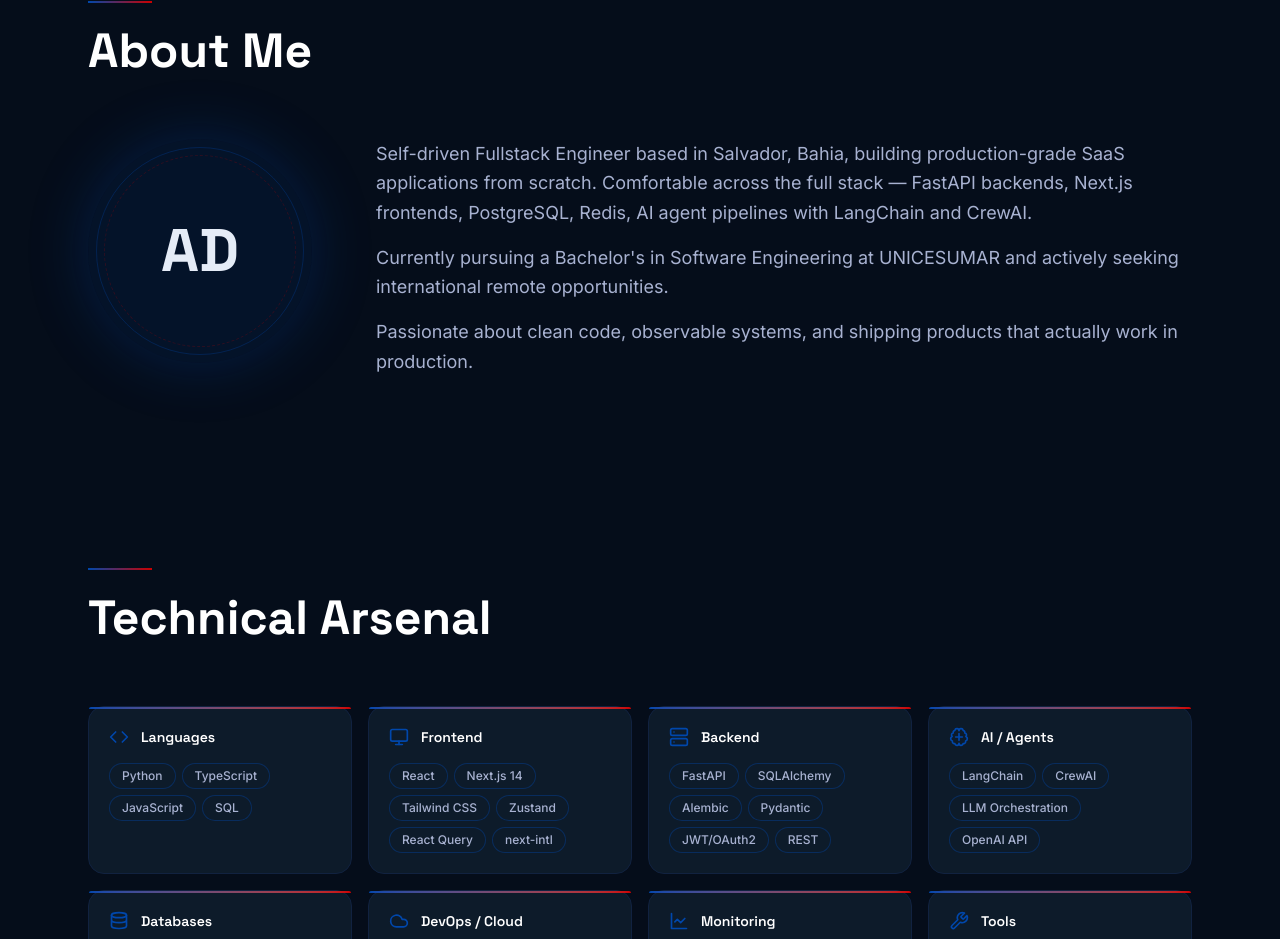
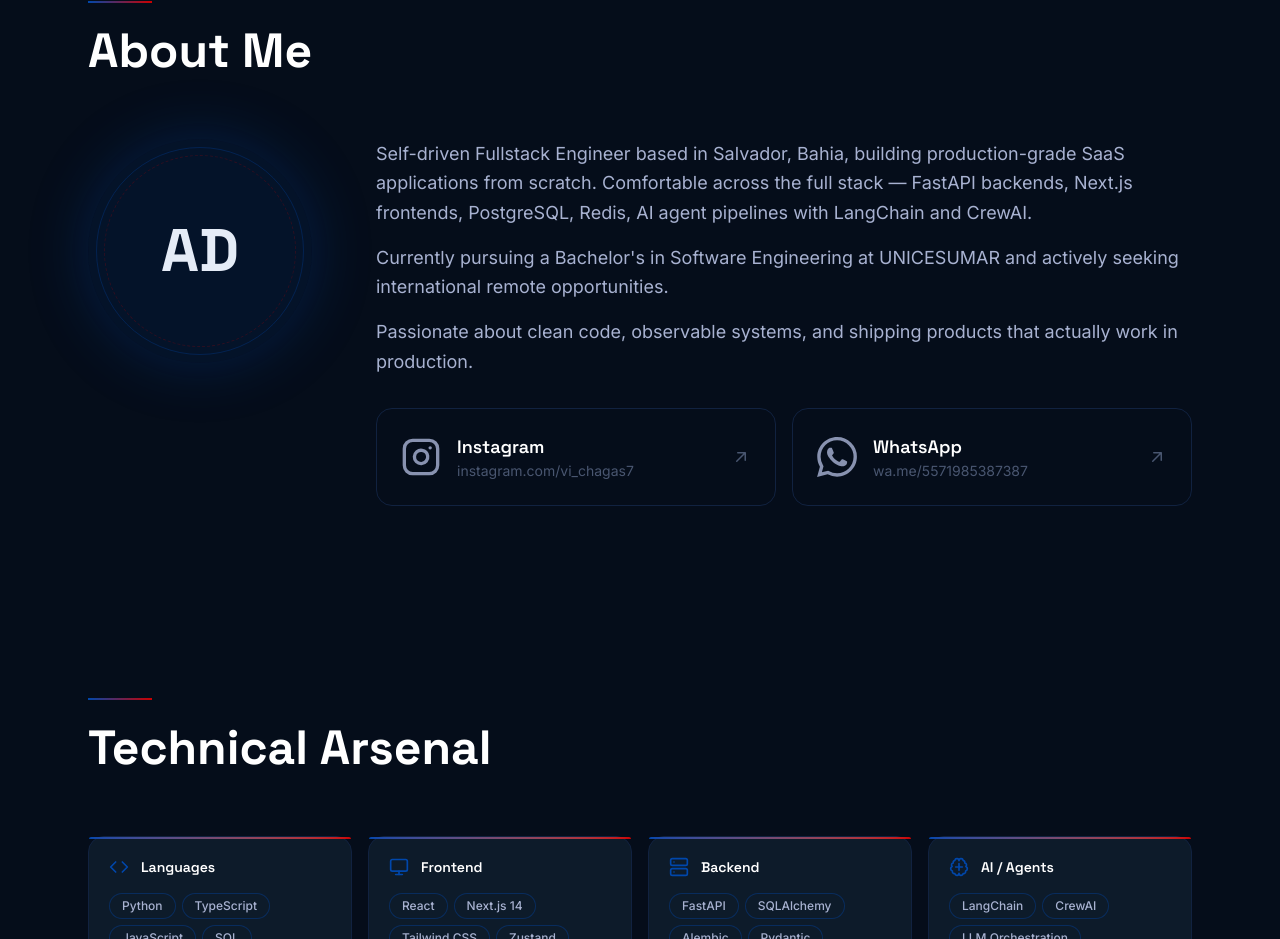
Before and after one commit to ViChagas07/Portfolio-Resume, a Next.js app: page /en in a window 1280 px wide. Shown: the part 960-1899 px from the top of the page. Built offline with nearby package versions, Linux system fonts and the light colour scheme.

Commit message:
feat: add Instagram and WhatsApp social cards to About section

```diff
--- a/components/sections/About.tsx
+++ b/components/sections/About.tsx
@@ -6,6 +6,7 @@
 
 export function About() {
   const t = useTranslations("about");
+  const tc = useTranslations("contact");
   const { ref, state } = useInView({ threshold: 0.1 });
 
   const animationClass =
@@ -41,11 +42,95 @@
           </div>
         </div>
 
-        {/* Right: bio text */}
-        <div className="flex flex-col gap-4 text-base leading-relaxed text-[var(--color-gray-light)] md:text-lg">
-          <p>{t("p1")}</p>
-          <p>{t("p2")}</p>
-          <p>{t("p3")}</p>
+        {/* Right: bio text + social links */}
+        <div className="flex flex-col gap-8">
+          {/* Bio paragraphs */}
+          <div className="flex flex-col gap-4 text-base leading-relaxed text-[var(--color-gray-light)] md:text-lg">
+            <p>{t("p1")}</p>
+            <p>{t("p2")}</p>
+            <p>{t("p3")}</p>
+          </div>
+
+          {/* Social link cards */}
+          <div className="grid gap-4 sm:grid-cols-2">
+            {/* Instagram */}
+            <a
+              href="https://www.instagram.com/vi_chagas7/"
+              target="_blank"
+              rel="noopener noreferrer"
+              className="flex items-center gap-4 rounded-2xl border border-[var(--color-navy-lighter)] bg-[var(--color-navy)] p-6 transition-all duration-300 hover:border-[var(--color-blue)]/50 hover:shadow-[0_0_20px_var(--color-blue-glow)]"
+            >
+              {/* Instagram icon */}
+              <svg
+                xmlns="http://www.w3.org/2000/svg"
+                viewBox="0 0 24 24"
+                fill="none"
+                stroke="currentColor"
+                strokeWidth="2"
+                strokeLinecap="round"
+                strokeLinejoin="round"
+                className="h-10 w-10 text-[var(--color-gray)]"
+                aria-hidden="true"
+              >
+                <rect x="2" y="2" width="20" height="20" rx="5" ry="5" />
+                <path d="M16 11.37A4 4 0 1 1 12.63 8 4 4 0 0 1 16 11.37z" />
+                <line x1="17.5" y1="6.5" x2="17.51" y2="6.5" />
+              </svg>
+              <div>
+                <p className="font-heading text-lg font-semibold text-white">
+                  {tc("instagram")}
+                </p>
+                <p className="text-sm text-[var(--color-gray-dark)]">
+                  instagram.com/vi_chagas7
+                </p>
+              </div>
+              <svg
+                xmlns="http://www.w3.org/2000/svg"
+                viewBox="0 0 20 20"
+                fill="currentColor"
+                className="ml-auto h-5 w-5 text-[var(--color-gray-dark)]"
+                aria-hidden="true"
+              >
+                <path fillRule="evenodd" d="M5.22 14.78a.75.75 0 0 0 1.06 0l7.22-7.22v5.69a.75.75 0 0 0 1.5 0v-7.5a.75.75 0 0 0-.75-.75h-7.5a.75.75 0 0 0 0 1.5h5.69l-7.22 7.22a.75.75 0 0 0 0 1.06Z" clipRule="evenodd" />
+              </svg>
+            </a>
+
+            {/* WhatsApp */}
+            <a
+              href="https://wa.me/5571985387387"
+              target="_blank"
+              rel="noopener noreferrer"
+              className="flex items-center gap-4 rounded-2xl border border-[var(--color-navy-lighter)] bg-[var(--color-navy)] p-6 transition-all duration-300 hover:border-[var(--color-blue)]/50 hover:shadow-[0_0_20px_var(--color-blue-glow)]"
+            >
+              {/* WhatsApp icon */}
+              <svg
+                xmlns="http://www.w3.org/2000/svg"
+                viewBox="0 0 24 24"
+                fill="currentColor"
+                className="h-10 w-10 text-[var(--color-gray)]"
+                aria-hidden="true"
+              >
+                <path d="M17.472 14.382c-.297-.149-1.758-.867-2.03-.967-.273-.099-.471-.148-.67.15-.197.297-.767.966-.94 1.164-.173.199-.347.223-.644.075-.297-.15-1.255-.463-2.39-1.475-.883-.788-1.48-1.761-1.653-2.059-.173-.297-.018-.458.13-.606.134-.133.298-.347.446-.52.149-.174.198-.298.298-.497.099-.198.05-.371-.025-.52-.075-.149-.669-1.612-.916-2.207-.242-.579-.487-.5-.669-.51-.173-.008-.371-.01-.57-.01-.198 0-.52.074-.792.372-.272.297-1.04 1.016-1.04 2.479 0 1.462 1.065 2.875 1.213 3.074.149.198 2.096 3.2 5.077 4.487.709.306 1.262.489 1.694.625.712.227 1.36.195 1.871.118.571-.085 1.758-.719 2.006-1.413.248-.694.248-1.289.173-1.413-.074-.124-.272-.198-.57-.347m-5.421 7.403h-.004a9.87 9.87 0 0 1-5.031-1.378l-.361-.214-3.741.982.998-3.648-.235-.374a9.86 9.86 0 0 1-1.51-5.26c.001-5.45 4.436-9.884 9.888-9.884 2.64 0 5.122 1.03 6.988 2.898a9.825 9.825 0 0 1 2.893 6.994c-.003 5.45-4.437 9.884-9.885 9.884m8.413-18.297A11.815 11.815 0 0 0 12.05 0C5.495 0 .16 5.335.157 11.892c0 2.096.547 4.142 1.588 5.945L.057 24l6.305-1.654a11.882 11.882 0 0 0 5.683 1.448h.005c6.554 0 11.89-5.335 11.893-11.893a11.821 11.821 0 0 0-3.48-8.413Z" />
+              </svg>
+              <div>
+                <p className="font-heading text-lg font-semibold text-white">
+                  {tc("whatsapp")}
+                </p>
+                <p className="text-sm text-[var(--color-gray-dark)]">
+                  wa.me/5571985387387
+                </p>
+              </div>
+              <svg
+                xmlns="http://www.w3.org/2000/svg"
+                viewBox="0 0 20 20"
+                fill="currentColor"
+                className="ml-auto h-5 w-5 text-[var(--color-gray-dark)]"
+                aria-hidden="true"
+              >
+                <path fillRule="evenodd" d="M5.22 14.78a.75.75 0 0 0 1.06 0l7.22-7.22v5.69a.75.75 0 0 0 1.5 0v-7.5a.75.75 0 0 0-.75-.75h-7.5a.75.75 0 0 0 0 1.5h5.69l-7.22 7.22a.75.75 0 0 0 0 1.06Z" clipRule="evenodd" />
+              </svg>
+            </a>
+          </div>
         </div>
       </div>
     </section>
--- a/messages/ar.json
+++ b/messages/ar.json
@@ -132,6 +132,8 @@
     "subtitle": "متاح لفرص العمل الدولية عن بُعد",
     "github": "GitHub",
     "linkedin": "LinkedIn",
+    "instagram": "Instagram",
+    "whatsapp": "WhatsApp",
     "email": "alissongonzaga986@gmail.com",
     "location": "سالفادور، باهيا 🇧🇷",
     "footer": "مبني بـ Next.js · منشور على Vercel · © 2025 Alisson Davi"
--- a/messages/de.json
+++ b/messages/de.json
@@ -132,6 +132,8 @@
     "subtitle": "Offen für internationale Remote-Möglichkeiten",
     "github": "GitHub",
     "linkedin": "LinkedIn",
+    "instagram": "Instagram",
+    "whatsapp": "WhatsApp",
     "email": "alissongonzaga986@gmail.com",
     "location": "Salvador, Bahia \uD83C\uDDE7\uD83C\uDDF7",
     "footer": "Erstellt mit Next.js \u00B7 Bereitgestellt auf Vercel \u00B7 \u00A9 2025 Alisson Davi"
--- a/messages/en.json
+++ b/messages/en.json
@@ -132,6 +132,8 @@
     "subtitle": "Open to international remote opportunities",
     "github": "GitHub",
     "linkedin": "LinkedIn",
+    "instagram": "Instagram",
+    "whatsapp": "WhatsApp",
     "email": "alissongonzaga986@gmail.com",
     "location": "Salvador, Bahia \uD83C\uDDE7\uD83C\uDDF7",
     "footer": "Built with Next.js \u00B7 Deployed on Vercel \u00B7 \u00A9 2025 Alisson Davi"
--- a/messages/es.json
+++ b/messages/es.json
@@ -132,6 +132,8 @@
     "subtitle": "Abierto a oportunidades remotas internacionales",
     "github": "GitHub",
     "linkedin": "LinkedIn",
+    "instagram": "Instagram",
+    "whatsapp": "WhatsApp",
     "email": "alissongonzaga986@gmail.com",
     "location": "Salvador, Bah\u00EDa \uD83C\uDDE7\uD83C\uDDF7",
     "footer": "Creado con Next.js \u00B7 Desplegado en Vercel \u00B7 \u00A9 2025 Alisson Davi"
--- a/messages/fr.json
+++ b/messages/fr.json
@@ -132,6 +132,8 @@
     "subtitle": "Ouvert aux opportunités internationales en télétravail",
     "github": "GitHub",
     "linkedin": "LinkedIn",
+    "instagram": "Instagram",
+    "whatsapp": "WhatsApp",
     "email": "alissongonzaga986@gmail.com",
     "location": "Salvador, Bahia \uD83C\uDDE7\uD83C\uDDF7",
     "footer": "Construit avec Next.js \u00B7 Déployé sur Vercel \u00B7 \u00A9 2025 Alisson Davi"
--- a/messages/ja.json
+++ b/messages/ja.json
@@ -132,6 +132,8 @@
     "subtitle": "海外リモート案件を募集中です",
     "github": "GitHub",
     "linkedin": "LinkedIn",
+    "instagram": "Instagram",
+    "whatsapp": "WhatsApp",
     "email": "alissongonzaga986@gmail.com",
     "location": "サルバドール, バイーア \uD83C\uDDE7\uD83C\uDDF7",
     "footer": "Next.jsで構築 \u00B7 Vercelにデプロイ \u00B7 \u00A9 2025 Alisson Davi"
--- a/messages/pt-BR.json
+++ b/messages/pt-BR.json
@@ -132,6 +132,8 @@
     "subtitle": "Aberto a oportunidades internacionais remotas",
     "github": "GitHub",
     "linkedin": "LinkedIn",
+    "instagram": "Instagram",
+    "whatsapp": "WhatsApp",
     "email": "alissongonzaga986@gmail.com",
     "location": "Salvador, Bahia \uD83C\uDDE7\uD83C\uDDF7",
     "footer": "Feito com Next.js \u00B7 Hospedado na Vercel \u00B7 \u00A9 2025 Alisson Davi"
--- a/messages/ru.json
+++ b/messages/ru.json
@@ -132,6 +132,8 @@
     "subtitle": "Открыт к международным удалённым проектам",
     "github": "GitHub",
     "linkedin": "LinkedIn",
+    "instagram": "Instagram",
+    "whatsapp": "WhatsApp",
     "email": "alissongonzaga986@gmail.com",
     "location": "Салвадор, Баия \uD83C\uDDE7\uD83C\uDDF7",
     "footer": "Создано на Next.js \u00B7 Развёрнуто на Vercel \u00B7 \u00A9 2025 Alisson Davi"
--- a/messages/zh.json
+++ b/messages/zh.json
@@ -132,6 +132,8 @@
     "subtitle": "开放国际远程工作机会",
     "github": "GitHub",
     "linkedin": "LinkedIn",
+    "instagram": "Instagram",
+    "whatsapp": "WhatsApp",
     "email": "alissongonzaga986@gmail.com",
     "location": "萨尔瓦多，巴伊亚 \uD83C\uDDE7\uD83C\uDDF7",
     "footer": "基于 Next.js 构建 \u00B7 部署于 Vercel \u00B7 \u00A9 2025 Alisson Davi"
```
